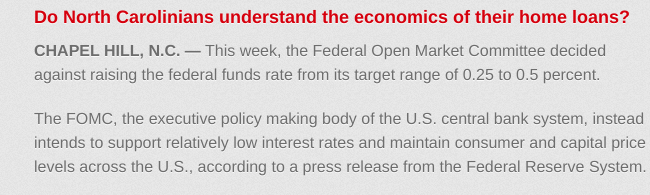
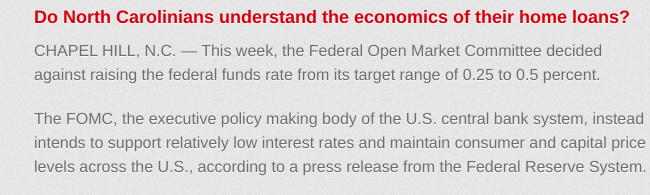
Before and after one commit to justinavasquez/justinavasquez.github.io, a plain HTML site: page index.html in a window 1280 px wide. Shown: the part 605-800 px from the top of the page, 296-946 px from the left. Drawn offline with Linux system fonts and the light colour scheme; a web font is replaced by a local one.

Commit message:
idk how to bold dateline - no bold

```diff
--- a/index.html
+++ b/index.html
@@ -37,7 +37,7 @@
 <h3>
 <span aria-hidden="true" class="octicon octicon-link"></span>Do North Carolinians understand the economics of their home loans?</h3>
 
-<p><strong>CHAPEL HILL, N.C. —</strong> This week, the Federal Open Market Committee decided against raising the federal funds rate from its
+<p>CHAPEL HILL, N.C. — This week, the Federal Open Market Committee decided against raising the federal funds rate from its
 target range of 0.25 to 0.5 percent.</p>
 
 <p>The FOMC, the executive policy making body of the U.S. central bank system, instead intends to support relatively low interest rates
```
